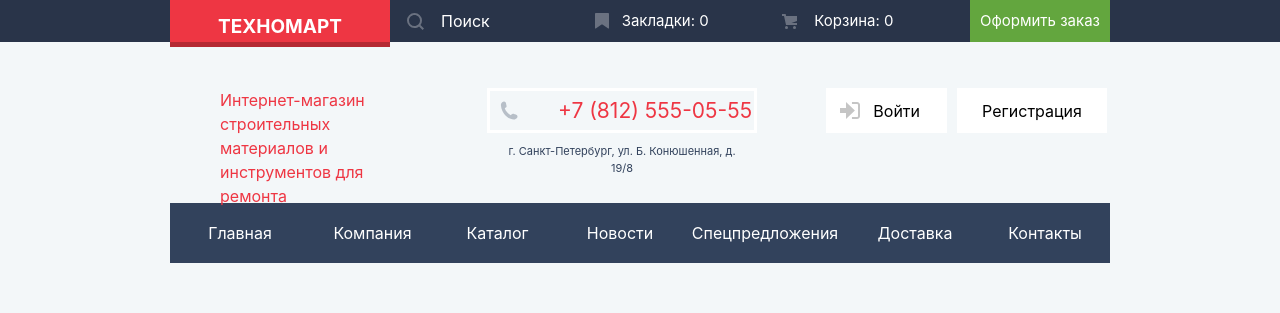
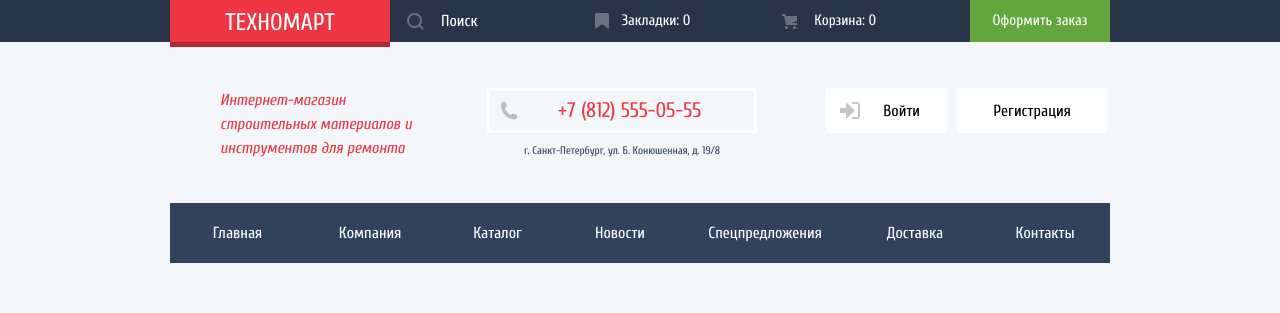
Before and after one commit to sdanila/technomart, a website: page src/index.html in a window 1280 px wide. Shown: the top 313 px of the page. Drawn offline with Linux system fonts and the light colour scheme.

Commit message:
added fonts

```diff
--- /dev/null
+++ b/src/css/font.css
@@ -0,0 +1,53 @@
+@font-face {
+    font-family: 'Cuprum';
+    src: local('cuprum'),
+        url('../fonts/cuprum.woff2') format('woff2'),
+        url('../fonts/cuprum.woff') format('woff');
+    font-weight: 400;
+    font-style: normal;
+}
+
+@font-face {
+    font-family: 'Cuprum';
+    src: local('cuprumbold'),
+        url('../fonts/cuprumbold.woff2') format('woff2'),
+        url('../fonts/cuprumbold.woff') format('woff');
+    font-weight: 700;
+    font-style: normal;
+}
+
+@font-face {
+    font-family: 'Cuprum';
+    src: local('cuprumbolditalic'),
+        url('../fonts/cuprumbolditalic.woff2') format('woff2'),
+        url('../fonts/cuprumbolditalic.woff') format('woff');
+    font-weight: 700;
+    font-style: italic;
+}
+
+@font-face {
+    font-family: 'Cuprum';
+    font-weight: 400;
+    font-style: italic;
+    src: local('cuprumitalic'),
+        url('../fonts/cuprumitalic.woff2') format('woff2'),
+        url('../fonts/cuprumitalic.woff') format('woff');
+}
+
+@font-face {
+    font-family: 'PTSans';
+    src: local('ptsans'),
+        url('../fonts/ptsans.woff2') format('woff2'),
+        url('../fonts/ptsans.woff') format('woff');
+    font-weight: 400;
+    font-style: normal;
+}
+
+@font-face {
+    font-family: 'PTSans';
+    src: local('ptsansbold'),
+        url('../fonts/ptsansbold.woff2') format('woff2'),
+        url('../fonts/ptsansbold.woff') format('woff');
+    font-weight: 700;
+    font-style: normal;
+}
--- a/src/index.html
+++ b/src/index.html
@@ -5,6 +5,7 @@
     <meta name="viewport" content="width=device-width, initial-scale=1.0">
     <link rel="stylesheet" href="css/bootstrap-reboot.min.css">
     <link rel="stylesheet" href="css/bootstrap-grid.min.css">
+    <link rel="stylesheet" href="css/font.css">
     <link rel="stylesheet" href="css/style.min.css">
     <title>Document</title>
 </head>
--- a/src/sass/base/_mixins.scss
+++ b/src/sass/base/_mixins.scss
@@ -1 +1,7 @@
 $main-color: #ee3643;
+$cuprum: normal 400 Cuprum;
+$cuprumBold: normal 700 Cuprum;
+$cuprumBoldItalic: italic 700 Cuprum;
+$cuprumItalic: 400 italic 'Cuprum';
+$ptsans: normal 400 PTSans;
+$ptsansBold: normal 700 PTSans;
--- a/src/sass/blocks/_header.scss
+++ b/src/sass/blocks/_header.scss
@@ -6,6 +6,8 @@
         background-color: #293449;
         height: 42px;
         margin-bottom: 46px;
+        font-family: Cuprum;
+        font-weight: 400;
     }
     &__links-items {
         height: 100%;
@@ -38,12 +40,14 @@
         display: flex;
         justify-content: center;
         // align-items: center;
-        padding-top: 13px;
+        padding-top: 5px;
         width: 220px;
         height: 47px;
         text-align: center;
         text-transform: uppercase;
-        font-size: 19px;
+        font-family: Cuprum;
+        font-weight: 400;
+        font-size: 24px;
         color: #fff;
         background-color: $main-color;
         box-shadow: inset 0px -5px 0 0 rgba(0, 0, 0, 0.24);
@@ -52,6 +56,7 @@
         input {
             background-color: #293449;
             width: 100px;
+            height: 100%;
             border: none;
             color: #fff;
             &::placeholder {
@@ -102,11 +107,16 @@
         width: 196px;
         text-align: left;
         color: $main-color;
+        font-family: Cuprum;
+        font-weight: 400;
+        font-style: italic;
         margin-right: 71px;
     }
     &__adress {
         width: 270px;
         margin-right: 69px;
+        font-family: Cuprum;
+        font-weight: 400;
         img {
             width: 18px;
             height: 19px;
@@ -136,6 +146,8 @@
     }
     &__login {
         margin-right: 10px;
+        font-family: Cuprum;
+        font-weight: 400;
         button {
             display: flex;
             justify-content: space-between;
@@ -153,6 +165,8 @@
         }
     }
     &__checkin {
+        font-family: Cuprum;
+        font-weight: 400;
         button {
             width: 150px;
             height: 45px;
@@ -171,6 +185,8 @@
         list-style-type: none;
         background-color: #32425c;
         padding: 0;
+        font-family: Cuprum;
+        font-weight: 400;
         li {
             height: 100%;
             &:hover {
@@ -189,10 +205,10 @@
             }
         }
         &__main {
-            width: 140px;
+            width: 135px;
         }
         &__company {
-            width: 125px;
+            width: 130px;
         }
         &__catalog {
             width: 125px;
--- a/src/sass/blocks/_links.scss
+++ b/src/sass/blocks/_links.scss
@@ -2,6 +2,8 @@
     display: block;
     width: 253px;
     height: 38px;
+    font-family: Cuprum;
+    font-weight: 400;
     background-color: $main-color;
     color: #fff;
     text-align: center;
--- a/src/sass/style.scss
+++ b/src/sass/style.scss
@@ -5,6 +5,7 @@
     width: 940px;
     height: 100%;
     padding: 0;
+    margin: 0 auto;
 }
 
 @import 'blocks/links';
```
Also changed, not shown: src/css/style.min.css, src/fonts/cuprum.woff (added), src/fonts/cuprum.woff2 (added), src/fonts/cuprumbold.woff (added), src/fonts/cuprumbold.woff2 (added), src/fonts/cuprumbolditalic.woff (added), src/fonts/cuprumbolditalic.woff2 (added), src/fonts/cuprumitalic.woff (added), src/fonts/cuprumitalic.woff2 (added), src/fonts/ptsans.woff (added), src/fonts/ptsans.woff2 (added), src/fonts/ptsansbold.woff (added), src/fonts/ptsansbold.woff2 (added).
